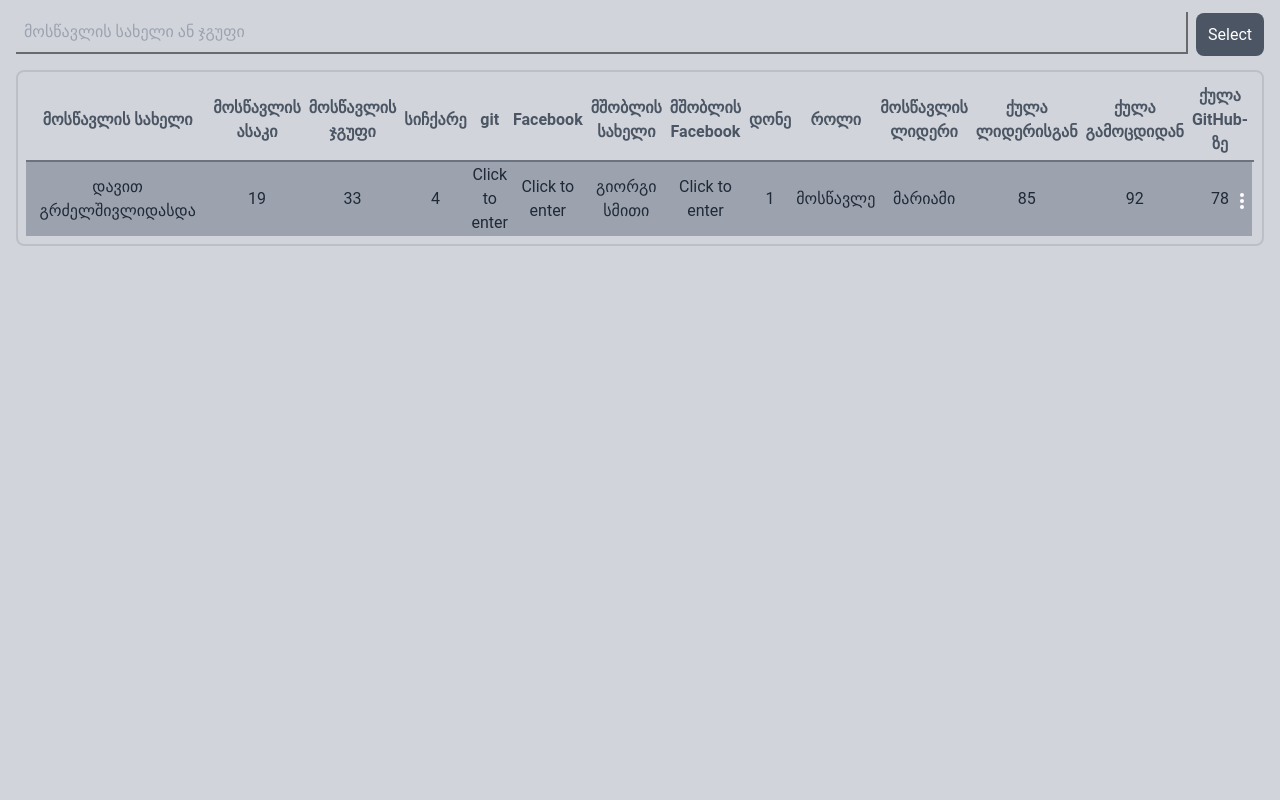
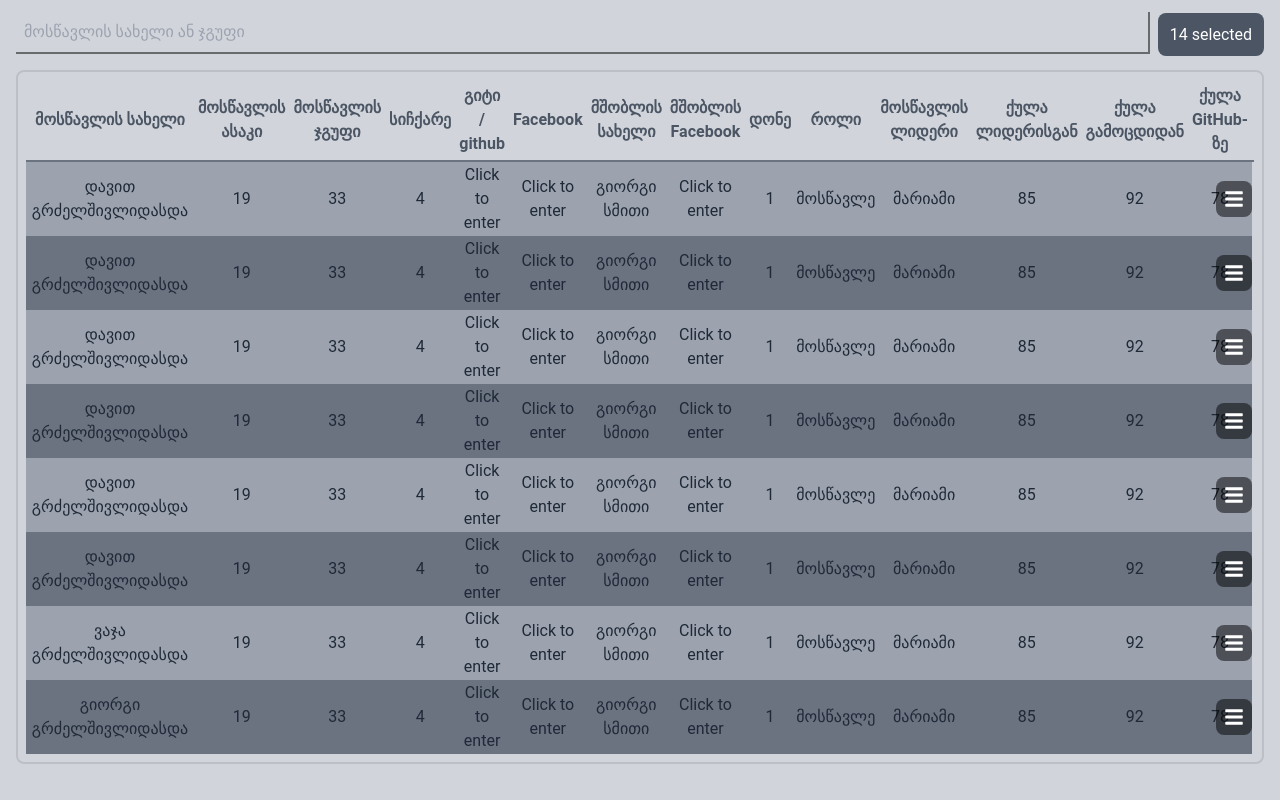
Before and after one commit to davita101/secret_porject, a React (Vite) app: page / in a window 1280 px wide. Built offline with nearby package versions, Linux system fonts and the light colour scheme.

Commit message:
Add: edit-bar, delete Change:Icons

```diff
--- a/src/Components/Client/StudentFilter.jsx
+++ b/src/Components/Client/StudentFilter.jsx
@@ -1,8 +1,9 @@
 import React, { useState } from 'react'
-import { arrOfTitle } from './TableOfStudents'
+import { DataObj } from '../../constants'
 
 const StudentFilter = ({ onFilterChange }) => {
-  const [selectedItems, setSelectedItems] = useState([]) // State to store selected items
+  const [arrOfTlle, setArrOfTlle] = useState(DataObj.title.arrOfTitle)
+  const [selectedItems, setSelectedItems] = useState(DataObj.title.arrOfTitle) // State to store selected items
   const [query, setQuery] = useState('')
   const [isOpen, setIsOpen] = useState(false)
 
@@ -25,14 +26,14 @@ const StudentFilter = ({ onFilterChange }) => {
   }
 
   const handleSelectAll = () => {
-    if (selectedItems.length === arrOfTitle.length) {
+    if (selectedItems.length === arrOfTlle.length) {
       // Deselect all
       setSelectedItems([])
       onFilterChange([]) // Notify parent
     } else {
       // Select all
-      setSelectedItems(arrOfTitle)
-      onFilterChange(arrOfTitle) // Notify parent
+      setSelectedItems(arrOfTlle)
+      onFilterChange(arrOfTlle) // Notify parent
     }
   }
 
@@ -40,7 +41,7 @@ const StudentFilter = ({ onFilterChange }) => {
     setIsOpen(!isOpen)
   }
 
-  const filteredOptions = arrOfTitle.filter(item =>
+  const filteredOptions = arrOfTlle.filter(item =>
     item[1].toLowerCase().includes(query.toLowerCase())
   )
 
@@ -73,10 +74,10 @@ const StudentFilter = ({ onFilterChange }) => {
           </div>
           <ul className='max-h-40 overflow-y-auto border-t border-gray-300'>
             <li onClick={() => handleSelectAll()} className='flex justify-between p-2 cursor-pointer hover: transition-colors'>
-              <span onClick={() => selectedItems.length === arrOfTitle.length}>Select All</span>
+              <span onClick={() => selectedItems.length === arrOfTlle.length}>Select All</span>
               <input
                 type="checkbox"
-                checked={selectedItems.length === arrOfTitle.length}
+                checked={selectedItems.length === arrOfTlle.length}
                 onChange={handleSelectAll}
               />
             </li>
--- a/src/Components/Client/StudentSearch.jsx
+++ b/src/Components/Client/StudentSearch.jsx
@@ -1,7 +1,7 @@
 import React, { useState } from 'react'
 
 const StudentSearch = ({ onSearch }) => {
-  const [query, setQuery] = useState('')
+  const [query, setQuery] = useState()
 
   const handleSearch = (event) => {
     setQuery(event.target.value)
--- a/src/Components/Client/TableOfStudents.jsx
+++ b/src/Components/Client/TableOfStudents.jsx
@@ -1,131 +1,121 @@
-import React, { useState } from 'react'
-import { FaRegTrashAlt } from 'react-icons/fa'
-import { HiDotsVertical } from 'react-icons/hi'
-import { MdEdit } from 'react-icons/md'
-
-export const arrOfTitle = [
-  ["student_name", "მოსწავლის სახელი",],
-  ["student_age", "მოსწავლის ასაკი",],
-  ["student_group", "მოსწავლის ჯგუფი",],
-  ["student_speed", "სიჩქარე"],
-  ["student_github", "git"],
-  ["student_facebook", "Facebook"],
-  ["parent_name", "მშობლის სახელი"],
-  ["parent_facebook", "მშობლის Facebook"],
-  ["student_level", "დონე"],
-  ["student_role", "როლი"],
-  ["leader_of_student", "მოსწავლის ლიდერი"],
-  ["Score_from_leader", "ქულა ლიდერისგან"],
-  ["score_from_quiz", "ქულა გამოცდიდან"],
-  ["score_from_github", "ქულა GitHub-ზე"]
-]
-
-export const studentsData = [
-  {
-    student_name: "დავით გრძელშივლიდასდა",
-    student_age: 19,
-    student_group: 33,
-    student_speed: 4,
-    student_github: "https://github.com",
-    student_facebook: "https://www.facebook.com/daviti",
-    parent_name: "გიორგი სმითი",
-    parent_facebook: "https://www.facebook.com/giorgis",
-    student_level: 1,
-    student_role: "მოსწავლე",
-    leader_of_student: "მარიამი",
-    Score_from_leader: 85,
-    score_from_quiz: 92,
-    score_from_github: 78,
-  },
-
-]
+import React, { useState } from 'react';
+import { FaBars, FaRegTrashAlt } from 'react-icons/fa';
+import { HiDotsVertical } from 'react-icons/hi';
+import { MdEdit } from 'react-icons/md';
+import { DataObj } from '../../constants';
 
 const TableOfStudents = ({ searchQuery, selectedGroup }) => {
-const arrOfStudentDataKeys = selectedGroup.map(item => item[0])
-  const [students, setStudents] = useState(studentsData)
-  const [menuEdit, setMenuEdit] = useState(null)
-  const [editingIndex, setEditingIndex] = useState(null)
-  const [editedStudent, setEditedStudent] = useState(null)
+  const arrOfStudentDataKeys = selectedGroup.map(item => item[0]);
+  const [students, setStudents] = useState(DataObj.title.studentsData);
+  const [menuEdit, setMenuEdit] = useState(null);
+  const [editingIndex, setEditingIndex] = useState(null);
+  const [editedStudent, setEditedStudent] = useState({});
+  const [openEditMenu, setOpenEditMenu] = useState(false);
 
   const filteredStudents = students.filter((student) =>
     student.student_name.includes(searchQuery) ||
     student.student_group.toString().includes(searchQuery)
-  )
+  );
 
   const handleMenuEdit = (index) => {
-    setMenuEdit(menuEdit === index ? null : index)
-  }
+    setMenuEdit(menuEdit === index ? null : index);
+  };
 
   const handleDelete = (index) => {
-    const confirmed = window.confirm("Are you sure you want to delete this student?")
+    const confirmed = window.confirm("Are you sure you want to delete this student?");
     if (confirmed) {
-      const newStudents = students.filter((_, i) => i !== index)
-      setStudents(newStudents)
-      setMenuEdit(null)
+      const newStudents = students.filter((_, i) => i !== index);
+      setStudents(newStudents);
+      setMenuEdit(null);
     }
-  }
+  };
 
   const handleEdit = (index) => {
-    setEditingIndex(index)
-    setEditedStudent({ ...students[index] })
-  }
+    setEditingIndex(index);
+    setEditedStudent({ ...students[index] });
+    setOpenEditMenu(true);
+  };
 
   const handleSaveEdit = () => {
-    if (editedStudent) {
-      const updatedStudents = [...students]
-      updatedStudents[editingIndex] = editedStudent
-      setStudents(updatedStudents)
-      setEditingIndex(null)
-      setMenuEdit(null)
+    const confirmed = window.confirm("Are you sure you want to save this student?");
+    if (editedStudent && confirmed) {
+      const updatedStudents = [...students];
+      updatedStudents[editingIndex] = editedStudent;
+      setStudents(updatedStudents);
+      setEditingIndex(null);
+      setOpenEditMenu(false);
+      setMenuEdit(null);
     }
-  }
+  };
 
   const handleChange = (key, value) => {
-    setEditedStudent(prev => ({ ...prev, [key]: value }))
-  }
+    setEditedStudent(prev => ({ ...prev, [key]: value }));
+  };
 
   return (
     <div>
       <table className='overflow-auto'>
         <thead className='border-b-2 border-gray-500 table-auto w-full'>
-          <tr className='text-gray-600'>
+          <tr className='text-gray-600 w-full'>
             {selectedGroup.map((item, index) => (
-              <th className='p-1' key={`_title--name-${index}`}>{item[1]}</th>
+              <th className='p-1' colSpan={1} key={`_title--name-${index}`}>{item[1]}</th>
             ))}
           </tr>
         </thead>
         <tbody className='border-spacing-1'>
-          {selectedGroup.length === 0 ? (
+          {filteredStudents.length === 0 ? (
             <tr className='bg-red-500'>
-              <td colSpan={1} className="text-center text-gray-500">სტუდენტი არ მოიძებნება</td>
+              <td className="text-center text-gray-500">სტუდენტი არ მოიძებნება</td>
             </tr>
           ) : (
             filteredStudents.map((student, index) => (
               <tr className='text-gray-800 text-center' key={index}>
                 {arrOfStudentDataKeys.map((key) => (
-                  <td key={key} className={`${index % 2 === 0 ? "bg-gray-400" : "bg-gray-500"} w-full`}>
+                  <td key={key} colSpan={1} className={`${index % 2 === 0 ? "bg-gray-400" : "bg-gray-500"} w-full`}>
                     {editingIndex === index ? (
                       <input
-                        className={` outline-none p-2 border-none ${index % 2 === 0 ? "bg-gray-400" : "bg-gray-500"}`}
+                        className={`p-2 border-none bg-teal-200`}
                         type="text"
                         value={editedStudent[key]}
                         placeholder='edit...'
                         onChange={(e) => handleChange(key, e.target.value)}
                       />
                     ) : (
-                        key === "student_facebook" || key === "parent_facebook" || key === "student_github" ? (
-                          <a href={student[key]} target="_blank" rel="noopener noreferrer">Click to enter</a>
+                      key === "student_facebook" || key === "parent_facebook" || key === "student_github" ? (
+                        <a href={student[key]} target="_blank" rel="noopener noreferrer">Click to enter</a>
                       ) : (
                         student[key]
                       )
                     )}
+
                   </td>
                 ))}
                 <td>
-                  <div onClick={() => handleMenuEdit(index)} className='absolute right-3 mt-[-.5rem] text-xl text-white cursor-pointer'>
-                    <HiDotsVertical />
-                    <div className="absolute z-[2] mt-[-.4rem] right-3 p-1">
-                      {(menuEdit === index) &&
+                  <div onClick={() => handleMenuEdit(index)} className='absolute right-3 mt-[-1.1rem] text-xl cursor-pointer'>
+                    <div className='text-white bg-black/[.5] p-2 rounded-lg'>
+                      <FaBars />
+                    </div>
+                    <div className='relative'>
+                      {editingIndex === index && openEditMenu && (
+                        <div className='flex gap-2 absolute top-[-1.9rem] right-11'>
+                          <button
+                            onClick={handleSaveEdit}
+                            className="bg-green-500 text-white p-2 rounded flex items-center justify-center h-6 W-6">
+                            &#10003;
+                          </button>
+                          <button onClick={() => {
+                            setEditingIndex(null);
+                            setOpenEditMenu(false);
+                            setMenuEdit(null);
+                          }} className="bg-red-500 text-white p-2 rounded flex items-center justify-center h-6  ">
+                            &#10005;
+                          </button>
+                        </div>
+                      )}
+                    </div>
+
+                    {menuEdit === index && (
+                      <div className="absolute z-[2] mt-[-.4rem] right-3 p-1">
                         <div className="flex justify-between gap-1 flex-col bg-white p-1 rounded-md">
                           <div
                             className="flex items-center gap-2 rounded-md bg-red-500 p-2 text-white cursor-pointer"
@@ -142,8 +132,9 @@ const arrOfStudentDataKeys = selectedGroup.map(item => item[0])
                             <MdEdit />
                           </div>
                         </div>
-                      }
-                    </div>
+
+                      </div>
+                    )}
                   </div>
                 </td>
               </tr>
@@ -151,15 +142,8 @@ const arrOfStudentDataKeys = selectedGroup.map(item => item[0])
           )}
         </tbody>
       </table>
-      {editingIndex !== null && (
-        <div>
-          <button onClick={handleSaveEdit} className="absolute mt-[2rem] bg-green-500 text-white p-2 rounded">
-            Save Changes
-          </button>
-        </div>
-      )}
     </div>
-  )
-}
+  );
+};
 
-export default TableOfStudents
+export default TableOfStudents;
--- a/src/Pages/ClientSide.jsx
+++ b/src/Pages/ClientSide.jsx
@@ -1,12 +1,13 @@
 import React, { useState } from 'react'
-import TableOfStudents, { arrOfTitle } from '../Components/Client/TableOfStudents'
 import StudentFilter from '../Components/Client/StudentFilter'
 import StudentSearch from '../Components/Client/StudentSearch'
+import { DataObj } from '../constants'
+import TableOfStudents from '../Components/Client/TableOfStudents'
 
 const ClientSide = () => {
 
   const [searchQuery, setSearchQuery] = useState('')
-  const [selectedGroup, setSelectedGroup] = useState(arrOfTitle)
+  const [selectedGroup, setSelectedGroup] = useState(DataObj.title.arrOfTitle)
 
   const handleSearch = (query) => {
     setSearchQuery(query)
--- /dev/null
+++ b/src/constants/index.js
@@ -0,0 +1,154 @@
+export const DataObj = {
+    title: {
+      arrOfTitle: [
+        ["student_name", "მოსწავლის სახელი",],
+        ["student_age", "მოსწავლის ასაკი",],
+        ["student_group", "მოსწავლის ჯგუფი",],
+        ["student_speed", "სიჩქარე"],
+        ["student_github", "გიტი / github"],
+        ["student_facebook", "Facebook"],
+        ["parent_name", "მშობლის სახელი"],
+        ["parent_facebook", "მშობლის Facebook"],
+        ["student_level", "დონე"],
+        ["student_role", "როლი"],
+        ["leader_of_student", "მოსწავლის ლიდერი"],
+        ["Score_from_leader", "ქულა ლიდერისგან"],
+        ["score_from_quiz", "ქულა გამოცდიდან"],
+        ["score_from_github", "ქულა GitHub-ზე"]
+      ],
+      studentsData: [
+        {
+          student_name: "დავით გრძელშივლიდასდა",
+          student_age: 19,
+          student_group: 33,
+          student_speed: 4,
+          student_github: "https://github.com",
+          student_facebook: "https://www.facebook.com/daviti",
+          parent_name: "გიორგი სმითი",
+          parent_facebook: "https://www.facebook.com/giorgis",
+          student_level: 1,
+          student_role: "მოსწავლე",
+          leader_of_student: "მარიამი",
+          Score_from_leader: 85,
+          score_from_quiz: 92,
+          score_from_github: 78,
+        },
+        {
+          student_name: "დავით გრძელშივლიდასდა",
+          student_age: 19,
+          student_group: 33,
+          student_speed: 4,
+          student_github: "https://github.com",
+          student_facebook: "https://www.facebook.com/daviti",
+          parent_name: "გიორგი სმითი",
+          parent_facebook: "https://www.facebook.com/giorgis",
+          student_level: 1,
+          student_role: "მოსწავლე",
+          leader_of_student: "მარიამი",
+          Score_from_leader: 85,
+          score_from_quiz: 92,
+          score_from_github: 78,
+        },
+        {
+          student_name: "დავით გრძელშივლიდასდა",
+          student_age: 19,
+          student_group: 33,
+          student_speed: 4,
+          student_github: "https://github.com",
+          student_facebook: "https://www.facebook.com/daviti",
+          parent_name: "გიორგი სმითი",
+          parent_facebook: "https://www.facebook.com/giorgis",
+          student_level: 1,
+          student_role: "მოსწავლე",
+          leader_of_student: "მარიამი",
+          Score_from_leader: 85,
+          score_from_quiz: 92,
+          score_from_github: 78,
+        },
+
+
+
+        {
+          student_name: "დავით გრძელშივლიდასდა",
+          student_age: 19,
+          student_group: 33,
+          student_speed: 4,
+          student_github: "https://github.com",
+          student_facebook: "https://www.facebook.com/daviti",
+          parent_name: "გიორგი სმითი",
+          parent_facebook: "https://www.facebook.com/giorgis",
+          student_level: 1,
+          student_role: "მოსწავლე",
+          leader_of_student: "მარიამი",
+          Score_from_leader: 85,
+          score_from_quiz: 92,
+          score_from_github: 78,
+        },
+        {
+          student_name: "დავით გრძელშივლიდასდა",
+          student_age: 19,
+          student_group: 33,
+          student_speed: 4,
+          student_github: "https://github.com",
+          student_facebook: "https://www.facebook.com/daviti",
+          parent_name: "გიორგი სმითი",
+          parent_facebook: "https://www.facebook.com/giorgis",
+          student_level: 1,
+          student_role: "მოსწავლე",
+          leader_of_student: "მარიამი",
+          Score_from_leader: 85,
+          score_from_quiz: 92,
+          score_from_github: 78,
+        },
+         {
+          student_name: "დავით გრძელშივლიდასდა",
+          student_age: 19,
+          student_group: 33,
+          student_speed: 4,
+          student_github: "https://github.com",
+          student_facebook: "https://www.facebook.com/daviti",
+          parent_name: "გიორგი სმითი",
+          parent_facebook: "https://www.facebook.com/giorgis",
+          student_level: 1,
+          student_role: "მოსწავლე",
+          leader_of_student: "მარიამი",
+          Score_from_leader: 85,
+          score_from_quiz: 92,
+          score_from_github: 78,
+        },
+        {
+          student_name: "ვაჯა გრძელშივლიდასდა",
+          student_age: 19,
+          student_group: 33,
+          student_speed: 4,
+          student_github: "https://github.com",
+          student_facebook: "https://www.facebook.com/daviti",
+          parent_name: "გიორგი სმითი",
+          parent_facebook: "https://www.facebook.com/giorgis",
+          student_level: 1,
+          student_role: "მოსწავლე",
+          leader_of_student: "მარიამი",
+          Score_from_leader: 85,
+          score_from_quiz: 92,
+          score_from_github: 78,
+        },
+        {
+          student_name: "გიორგი გრძელშივლიდასდა",
+          student_age: 19,
+          student_group: 33,
+          student_speed: 4,
+          student_github: "https://github.com",
+          student_facebook: "https://www.facebook.com/daviti",
+          parent_name: "გიორგი სმითი",
+          parent_facebook: "https://www.facebook.com/giorgis",
+          student_level: 1,
+          student_role: "მოსწავლე",
+          leader_of_student: "მარიამი",
+          Score_from_leader: 85,
+          score_from_quiz: 92,
+          score_from_github: 78,
+        },
+      ]
+    }
+
+  }
```
